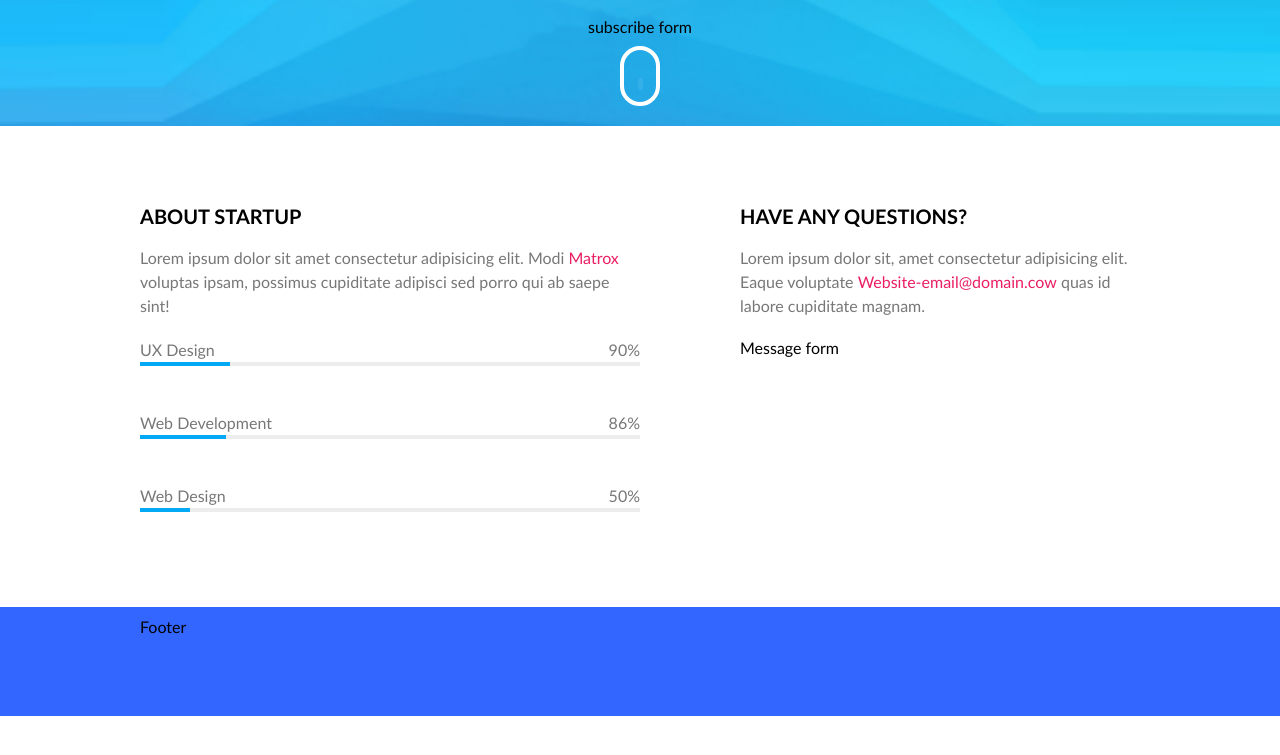
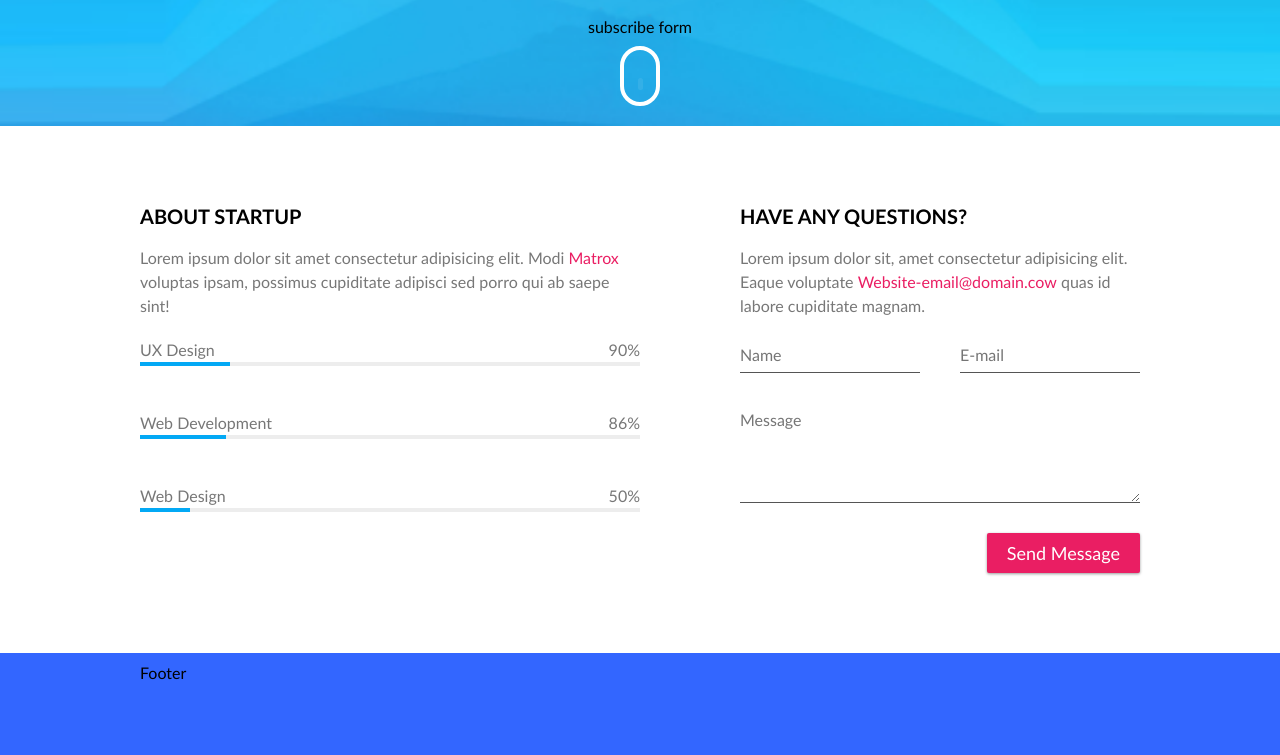
Before and after one commit to webdevelopment4everybody/coming-soon6, a plain HTML site: page index.html in a window 1280 px wide. Shown: the part 423-1178 px from the top of the page. Before the commit the page ends 1139 px from the top, so only its background shows below. Drawn offline with Linux system fonts and the light colour scheme.

Commit message:
Message form component #8

```diff
--- a/assets/css/button.css
+++ b/assets/css/button.css
@@ -0,0 +1,19 @@
+.btn{
+    display:inline-block;
+    padding:10px 20px;
+    font-size:18px;
+    line-height:20px;
+    background-color: #EA1E63;
+    border-radius: 2px;
+    color:#ffffff;
+    text-transform: capitalize;
+    box-shadow: 0 1px 3px #0006;
+    transition: all 0.2s;
+}
+.btn:hover{
+    cursor: pointer;
+    background-color: rgb(240, 118, 158);
+    box-shadow: 0 1px 2px #000a;
+
+
+}
--- a/assets/css/form.css
+++ b/assets/css/form.css
@@ -0,0 +1,35 @@
+form{
+    display: inline-block;
+    width: 100%;
+
+}
+    form > input,
+    form > textarea{
+        display: inline-block;
+        width: 100%;
+        padding:5px 0;
+        float:left;
+        margin-bottom:30px;
+        font-size:16px;
+        line-height:24px;
+        color:#555;
+        border:none;
+        border-bottom:1px solid #555;
+
+
+
+    }
+    form > textarea {
+        min-height:100px;
+        max-height: 0px;
+        resize:vertical;
+        height:320px;
+    }
+    @media (min-width: 1100px) {
+        form > input{
+            width: 45%;
+        }
+        form > input:nth-of-type(2){
+            margin-left:10%;
+        }
+    }
--- a/assets/css/main.css
+++ b/assets/css/main.css
@@ -131,4 +131,6 @@
     text-decoration: none;
 }
 
-/* CLOCK */
+.content form > .btn{
+    float:right;
+}
--- a/index.html
+++ b/index.html
@@ -88,7 +88,10 @@
                 <h2>Have any questions?</h2>
                 <p>Lorem ipsum dolor sit, amet consectetur adipisicing elit. Eaque voluptate <a href="mailto:webiste-email@domain.cow">Website-email@domain.cow</a> quas id labore cupiditate magnam.</p>
                 <form>
-                Message form
+                    <input type="text" placeholder = "Name">
+                    <input type="email" placeholder ="E-mail">
+                    <textarea name="" placeholder="Message"></textarea>
+                    <div class="btn">Send message</div>
                 </form>
             </div>
         </div>
```
